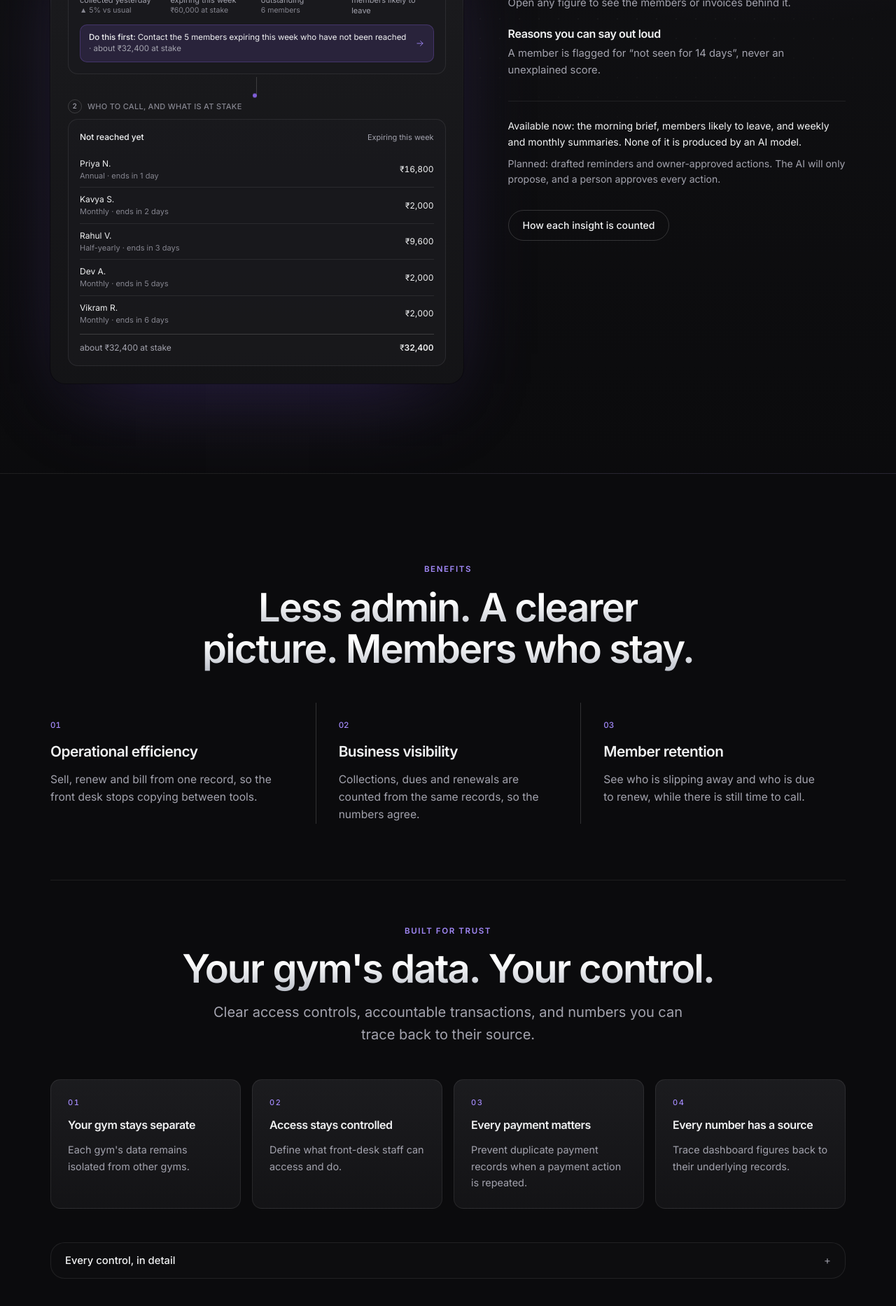
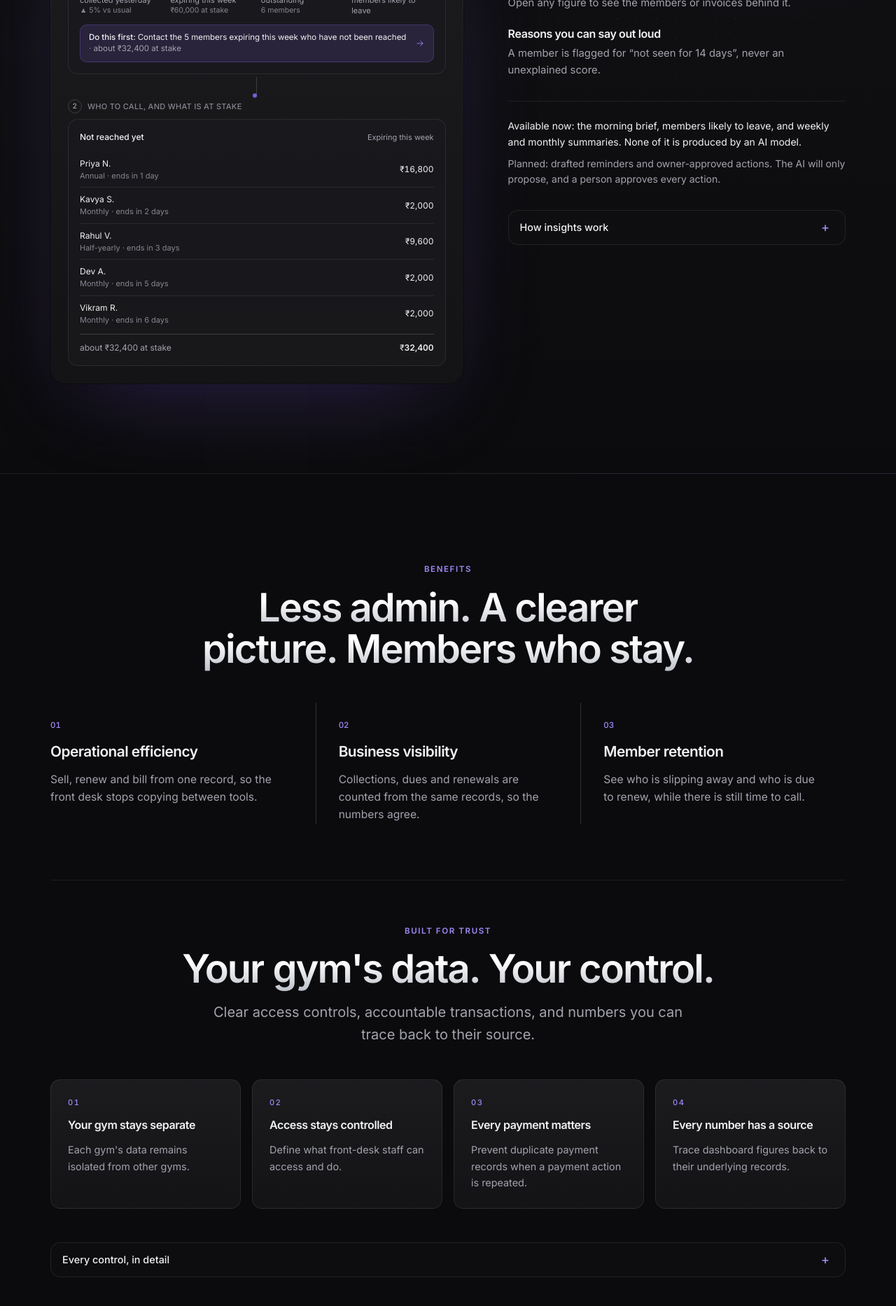
Before and after one commit to Yasar-404/liftiq-home, a Next.js app: page / in a window 1280 px wide. Shown: the part 4353-6219 px from the top of the page at 70% size. Built offline with nearby package versions, Linux system fonts and the light colour scheme.

Commit message:
Make the insight and security details compact plus disclosures
Replaces the insight dialog with the same expand-in-place disclosure used for
the security controls: small caps group labels, tight titled items, one shared
component. Removes the dialog component and its styles.

```diff
--- a/src/components/sections/AiInsights/AiInsights.tsx
+++ b/src/components/sections/AiInsights/AiInsights.tsx
@@ -2,8 +2,8 @@
 import { Section } from "@/components/layout/Section";
 import { BriefMock } from "@/components/product/BriefMock";
 import { MockHeading, MockPanel, MockRow } from "@/components/product/Mock";
+import { DetailDisclosure } from "@/components/ui/DetailDisclosure";
 import { Reveal } from "@/components/ui/Reveal";
-import { InsightModal } from "./InsightModal";
 import { SectionHeading } from "@/components/ui/SectionHeading";
 import { brief, plans, renewals } from "@/data/demo";
 import { insightGroups, insightPrinciples, insightStatus } from "@/data/insights";
@@ -102,7 +102,7 @@
             <p className="leading-relaxed text-text-muted">{insightStatus.planned}</p>
           </Reveal>
 
-          <InsightModal groups={insightGroups} />
+          <DetailDisclosure title="How insights work" groups={insightGroups} />
         </div>
       </div>
     </Section>
--- a/src/components/sections/AiInsights/InsightModal.tsx
+++ /dev/null
@@ -1,69 +0,0 @@
-"use client";
-
-import { useRef } from "react";
-import { Close } from "@/components/ui/icons";
-import type { DetailGroup } from "@/types";
-
-/**
- * "How insights work": a native modal dialog, so the browser supplies focus
- * trapping, Escape to close and the inert page behind it. The header stays put
- * while a long body scrolls. Clicking the backdrop closes it.
- */
-export function InsightModal({ groups }: { groups: DetailGroup[] }) {
-  const ref = useRef<HTMLDialogElement>(null);
-
-  return (
-    <>
-      <button
-        type="button"
-        onClick={() => ref.current?.showModal()}
-        aria-haspopup="dialog"
-        className="inline-flex h-11 w-fit items-center gap-2 rounded-full border border-border-strong px-5 text-sm font-medium text-text transition-colors duration-[var(--duration-fast)] hover:border-accent/60 hover:bg-accent-soft"
-      >
-        How each insight is counted
-      </button>
-
-      <dialog
-        ref={ref}
-        aria-labelledby="insight-modal-title"
-        onClick={(e) => {
-          // A click on the dialog element itself (not its content) is a backdrop click.
-          if (e.target === e.currentTarget) e.currentTarget.close();
-        }}
-        className="insight-dialog m-auto max-h-[min(85vh,40rem)] w-[calc(100%-2rem)] max-w-[34rem] overflow-hidden rounded-[var(--radius-lg)] border border-accent/30 bg-surface-elevated p-0 text-text shadow-[var(--shadow-lg),0_0_0_1px_var(--color-accent-soft)] backdrop:bg-black/60 open:flex open:flex-col"
-      >
-        <header className="flex shrink-0 items-center justify-between border-b border-border px-5 py-3.5">
-          <h2 id="insight-modal-title" className="text-[0.95rem] font-semibold tracking-tight">
-            How insights work
-          </h2>
-          <button
-            type="button"
-            onClick={() => ref.current?.close()}
-            aria-label="Close"
-            className="grid h-8 w-8 place-items-center rounded-full text-text-muted transition-colors duration-[var(--duration-fast)] hover:bg-white/[0.06] hover:text-text"
-          >
-            <Close className="h-4 w-4" />
-          </button>
-        </header>
-
-        <div className="overflow-y-auto overscroll-contain px-5 py-4">
-          {groups.map((group, i) => (
-            <section key={group.title} className={i > 0 ? "mt-4 border-t border-border pt-4" : ""}>
-              <h3 className="text-[11px] font-medium tracking-[0.12em] text-accent-text uppercase">
-                {group.title}
-              </h3>
-              <dl className="mt-2.5 flex flex-col gap-2">
-                {group.items.map((item) => (
-                  <div key={item.title}>
-                    <dt className="text-[0.9rem] font-semibold text-text">{item.title}</dt>
-                    <dd className="text-[0.8125rem] leading-snug text-text-muted">{item.body}</dd>
-                  </div>
-                ))}
-              </dl>
-            </section>
-          ))}
-        </div>
-      </dialog>
-    </>
-  );
-}
--- a/src/components/sections/Benefits/TrustStrip.tsx
+++ b/src/components/sections/Benefits/TrustStrip.tsx
@@ -1,3 +1,4 @@
+import { DetailDisclosure } from "@/components/ui/DetailDisclosure";
 import { Reveal } from "@/components/ui/Reveal";
 import { SectionHeading } from "@/components/ui/SectionHeading";
 import { securityGroups, trustPoints } from "@/data/security";
@@ -36,42 +37,8 @@
         </ul>
 
         <Reveal>
-          <details className="group rounded-[var(--radius-lg)] border border-border bg-surface/40">
-            <summary className="flex cursor-pointer list-none items-center justify-between gap-4 rounded-[var(--radius-lg)] px-5 py-3.5 text-[0.925rem] font-medium text-text [&::-webkit-details-marker]:hidden">
-              Every control, in detail
-              <span
-                aria-hidden="true"
-                className="text-text-faint transition-transform duration-[var(--duration-base)] group-open:rotate-45"
-              >
-                +
-              </span>
-            </summary>
-            <div className="flex flex-col gap-8 border-t border-border px-5 py-6">
-              <div className="grid grid-cols-1 gap-x-10 gap-y-9 md:grid-cols-2">
-                {securityGroups.map((group) => (
-                  <div key={group.title} className="flex flex-col gap-3">
-                    <div>
-                      <h3 className="text-[1rem] font-semibold text-text">{group.title}</h3>
-                      {group.summary && (
-                        <p className="text-[0.85rem] leading-relaxed text-text-faint">
-                          {group.summary}
-                        </p>
-                      )}
-                    </div>
-                    <dl className="flex flex-col gap-3 border-l border-border pl-4">
-                      {group.items.map((item) => (
-                        <div key={item.title}>
-                          <dt className="text-[0.9rem] font-medium text-text">{item.title}</dt>
-                          <dd className="text-[0.85rem] leading-relaxed text-text-muted">
-                            {item.body}
-                          </dd>
-                        </div>
-                      ))}
-                    </dl>
-                  </div>
-                ))}
-              </div>
-              <p className="border-t border-border pt-5 text-[0.9rem] text-text-muted">
+          <DetailDisclosure title="Every control, in detail" groups={securityGroups} columns={2}>
+            <p className="mt-5 border-t border-border pt-4 text-[0.8125rem] text-text-muted">
               Found a vulnerability? Email{" "}
               <a
                 href={site.contact.emailHref}
@@ -81,8 +48,7 @@
               </a>{" "}
               with the details.
             </p>
-            </div>
-          </details>
+          </DetailDisclosure>
         </Reveal>
       </div>
     </div>
--- /dev/null
+++ b/src/components/ui/DetailDisclosure.tsx
@@ -0,0 +1,53 @@
+import type { ReactNode } from "react";
+import { cn } from "@/lib/cn";
+import type { DetailGroup } from "@/types";
+
+interface DetailDisclosureProps {
+  title: string;
+  groups: DetailGroup[];
+  /** Two columns from `md` up, for the longer list. */
+  columns?: 1 | 2;
+  children?: ReactNode;
+}
+
+/**
+ * A compact "+" disclosure for reference detail. Native <details>, so it is
+ * keyboard-operable and works without JavaScript. Group names are small caps
+ * labels; items are a tight title and one line of muted text.
+ */
+export function DetailDisclosure({ title, groups, columns = 1, children }: DetailDisclosureProps) {
+  return (
+    <details className="group rounded-[var(--radius-md)] border border-border bg-surface/40 transition-colors duration-[var(--duration-base)] open:border-accent/30">
+      <summary className="flex cursor-pointer list-none items-center justify-between gap-4 rounded-[var(--radius-md)] px-4 py-3 text-[0.9rem] font-medium text-text [&::-webkit-details-marker]:hidden">
+        {title}
+        <span
+          aria-hidden="true"
+          className="grid h-6 w-6 place-items-center text-lg leading-none text-accent-text transition-transform duration-[var(--duration-base)] group-open:rotate-45"
+        >
+          +
+        </span>
+      </summary>
+
+      <div className="border-t border-border px-4 py-4">
+        <div className={cn("grid grid-cols-1 gap-x-10 gap-y-5", columns === 2 && "md:grid-cols-2")}>
+          {groups.map((group) => (
+            <section key={group.title}>
+              <h3 className="text-[11px] font-medium tracking-[0.12em] text-accent-text uppercase">
+                {group.title}
+              </h3>
+              <dl className="mt-2 flex flex-col gap-2">
+                {group.items.map((item) => (
+                  <div key={item.title}>
+                    <dt className="text-[0.875rem] font-semibold text-text">{item.title}</dt>
+                    <dd className="text-[0.8125rem] leading-snug text-text-muted">{item.body}</dd>
+                  </div>
+                ))}
+              </dl>
+            </section>
+          ))}
+        </div>
+        {children}
+      </div>
+    </details>
+  );
+}
--- a/src/styles/motion.css
+++ b/src/styles/motion.css
@@ -118,28 +118,6 @@
 
 .tab-enter {
   animation: lq-enter var(--duration-slow) var(--ease-spring) both;
-}
-
-/* Insight dialog: a short fade and scale; the backdrop only fades. */
-@keyframes lq-dialog-in {
-  from {
-    opacity: 0;
-    transform: scale(0.97);
-  }
-}
-
-@keyframes lq-backdrop-in {
-  from {
-    opacity: 0;
-  }
-}
-
-.insight-dialog[open] {
-  animation: lq-dialog-in var(--duration-base) var(--ease-spring) both;
-}
-
-.insight-dialog[open]::backdrop {
-  animation: lq-backdrop-in var(--duration-base) var(--ease-standard) both;
 }
 
 /* Scroll reveal (Reveal) and its variants */
```
Lines whose indentation alone changed are shown as unchanged.
